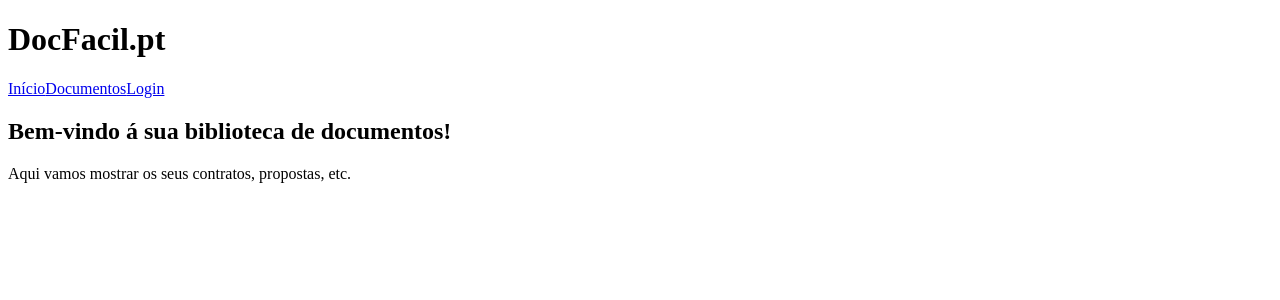
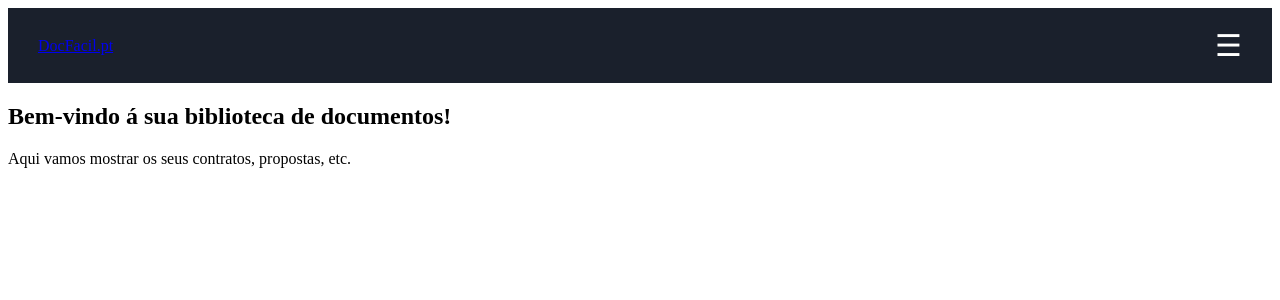
Before and after one commit to tiagodearaujo13-lab/docfacil-frontend-react, a React (Vite) app: page / in a window 1280 px wide. Shown: the top 300 px of the page. Built offline with nearby package versions, Linux system fonts and the light colour scheme.

Commit message:
Aula 23: Estilizei o Header com CSS Modules (ficou como o design!)

```diff
--- a/src/components/Header.jsx
+++ b/src/components/Header.jsx
@@ -1,13 +1,15 @@
-function Header() {
-    return(
-        <header>
-            <h1>DocFacil.pt</h1>
-            <nav>
-                <a href="#">Início</a>
-                <a href="#">Documentos</a>
-                <a href="#">Login</a>
-            </nav>
-        </header>
+import styles from './Header.module.css';
+
+function Header () {
+
+    const iconeMenu = '☰';
+
+    return (
+        <header className={styles.navBar}>
+            <a href="# className={styles.logo}">DocFacil.pt</a>
+
+            <div className={styles.menuIcon}>{iconeMenu}</div>
+            </header>
     );
 }
 
--- /dev/null
+++ b/src/components/Header.module.css
@@ -0,0 +1,20 @@
+.navBar {
+    background-color: #1a202c;
+    padding:  20px 30px;
+    display: flex;
+    justify-content: space-between;
+    align-items: center;
+}
+
+.logo {
+    color: #ffffff;
+    font-size: 24px;
+    font-weight: bold;
+    text-decoration: none;
+}
+
+.menuIcon {
+    color: #ffffff;
+    font-size: 30px;
+    cursor: pointer;
+}
```
